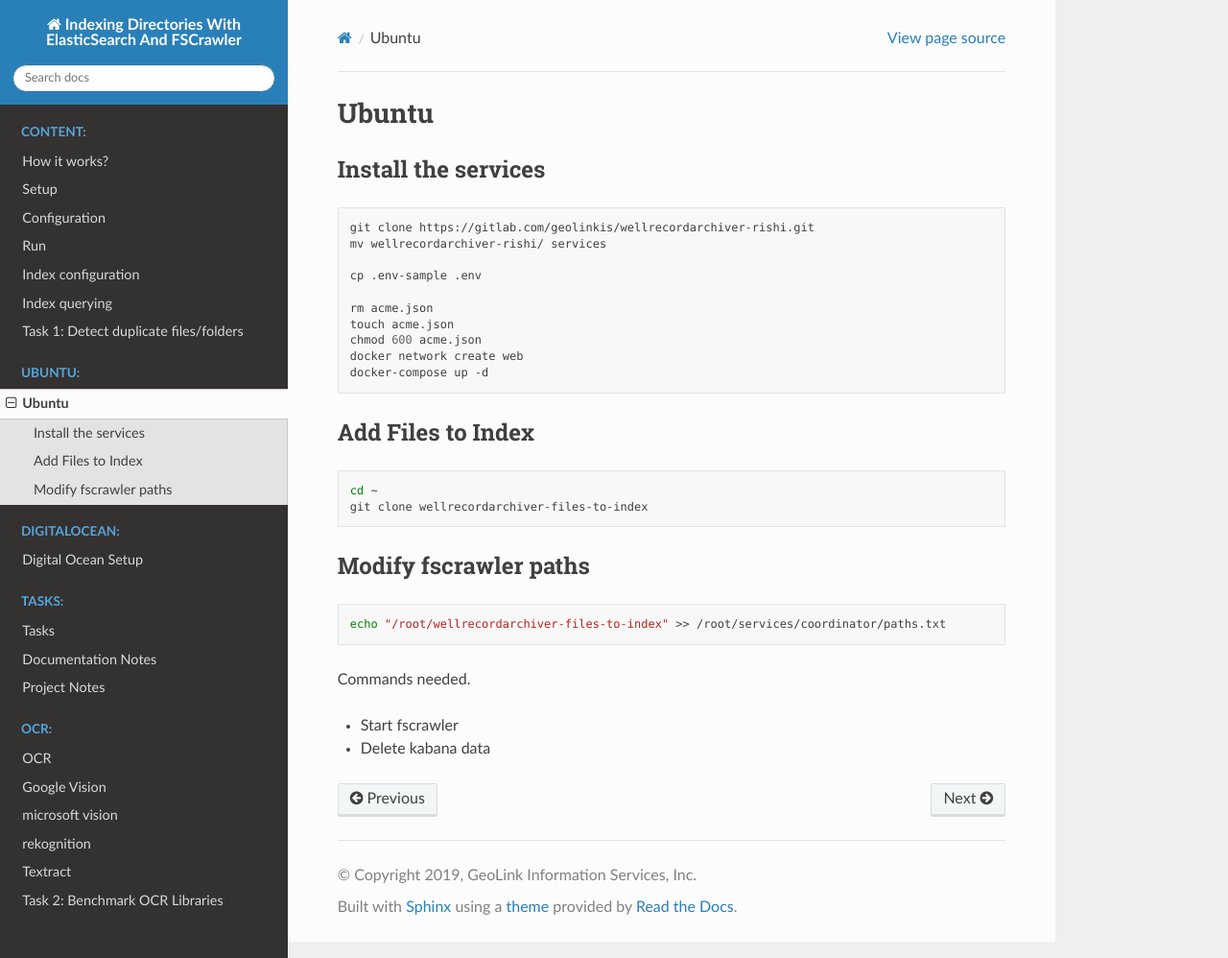
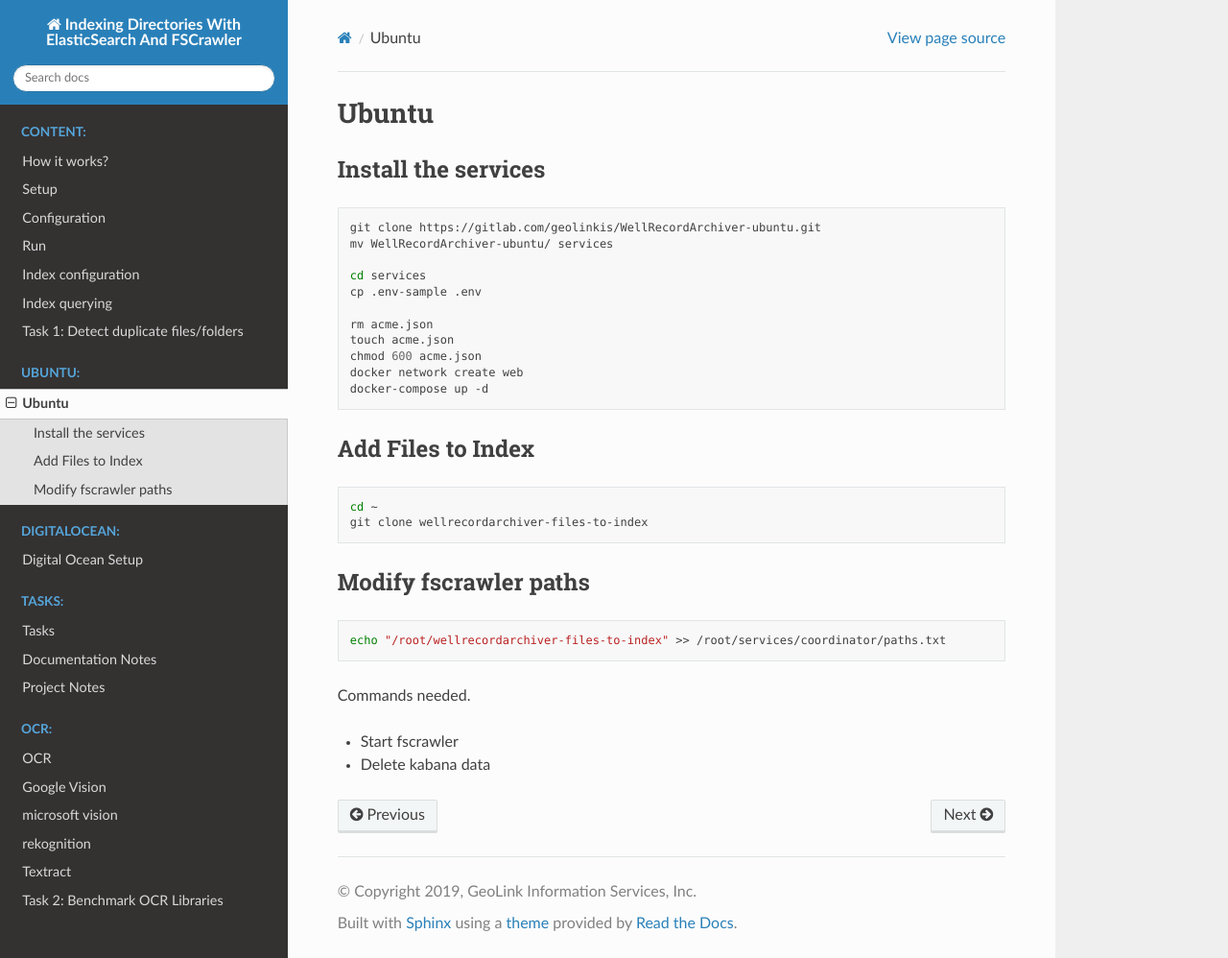
Before and after one commit to thumatiramesh/WellRecordArchiver-ubuntu, a Sphinx documentation site: the page built from documentation/ubuntu/index.rst, in a window 1280 px wide and 998 px high. Shown: the whole window at 96% size. Built offline with Sphinx 7.4.7 and the Read the Docs theme 2.0.0, drawn with Linux system fonts in a browser that asks for light colours.

Commit message:
Update documentation/ubuntu/index.rst

```diff
--- a/documentation/ubuntu/index.rst
+++ b/documentation/ubuntu/index.rst
@@ -10,9 +10,10 @@ Install the services
 
 .. code-block:: bash
 
-    git clone https://gitlab.com/geolinkis/wellrecordarchiver-rishi.git
-    mv wellrecordarchiver-rishi/ services
+    git clone https://gitlab.com/geolinkis/WellRecordArchiver-ubuntu.git
+    mv WellRecordArchiver-ubuntu/ services
 
+    cd services
     cp .env-sample .env
 
     rm acme.json
```
